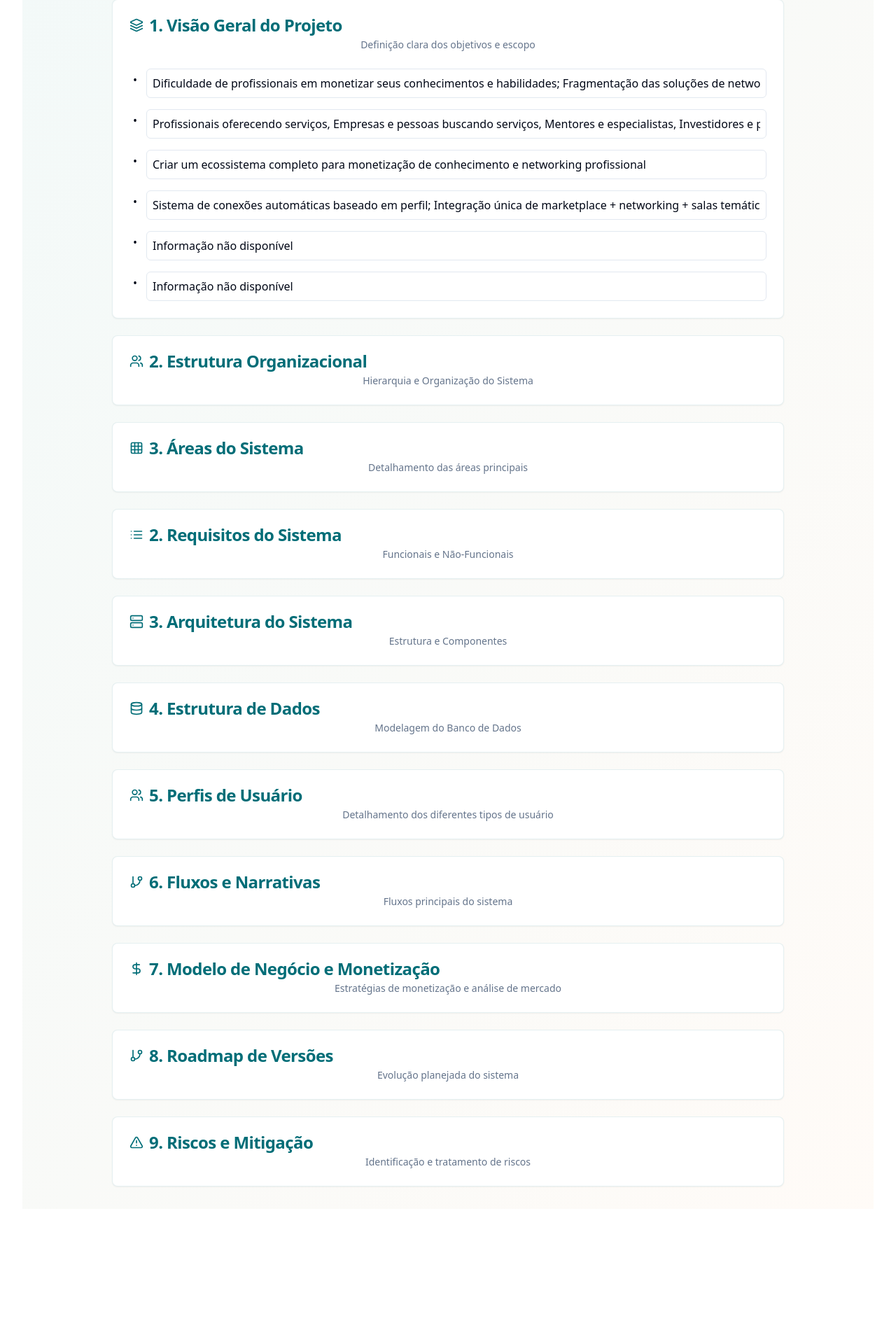
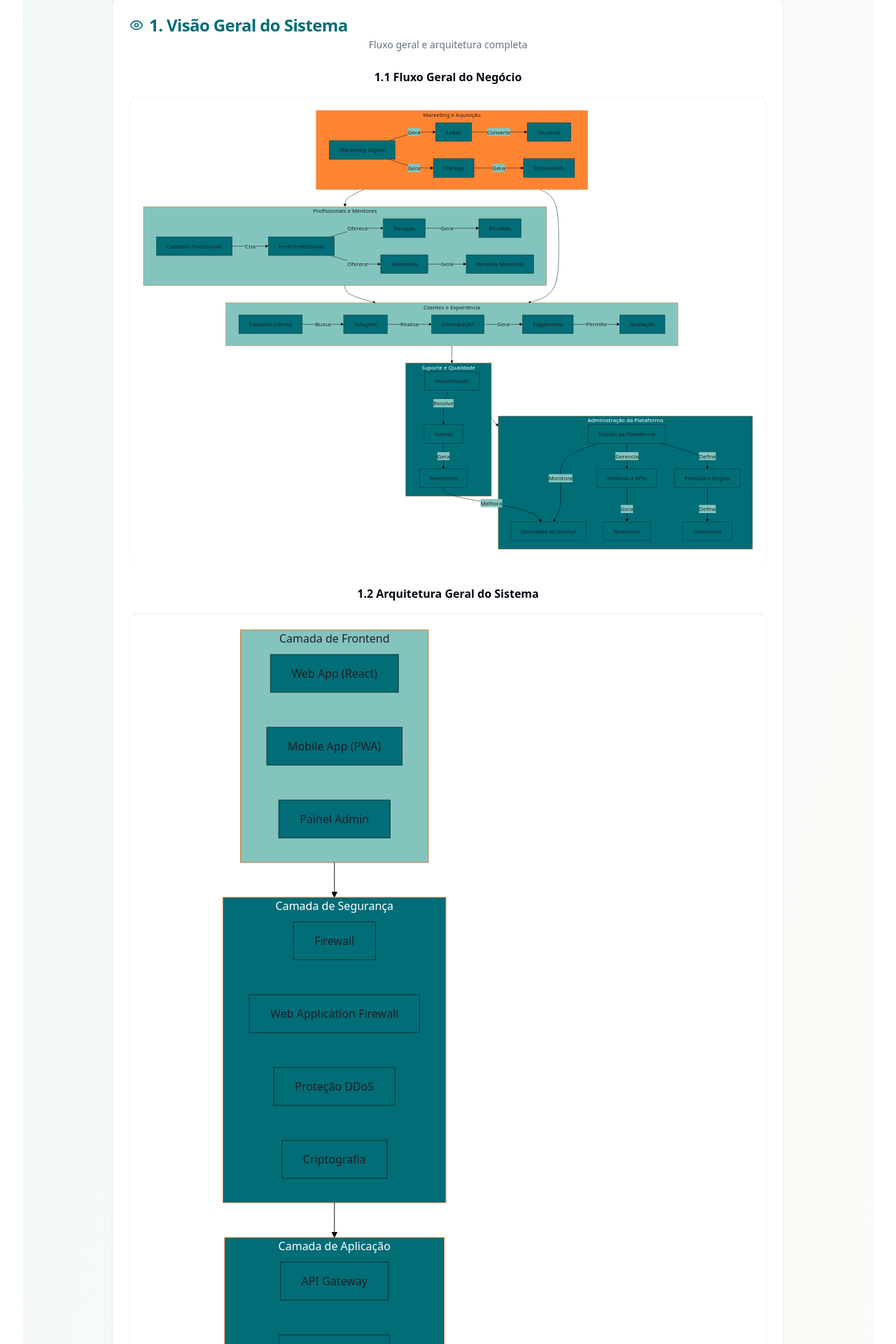
Before and after one commit to tgabriel324/criadora-rquitetura-39, a React (Vite) app: page /hello-help in a window 1280 px wide. Shown: the part 221-2141 px from the top of the page at 70% size. Before the commit the page ends 1980 px from the top, so only its background shows below. Built offline with nearby package versions, Linux system fonts and the light colour scheme.

Commit message:
Add system flow and architecture diagrams
This commit adds diagrams illustrating the overall system flow and architecture of the Hello Help platform.  These diagrams will encompass the project owner's perspective and the user experience.

```diff
--- /dev/null
+++ b/src/components/modelo/sections/GeneralVisionSection.tsx
@@ -0,0 +1,178 @@
+
+import { Eye } from "lucide-react";
+import { QuestionSection } from "../QuestionSection";
+import Mermaid from "@/components/ui/mermaid";
+
+interface GeneralVisionSectionProps {
+  isOpen: boolean;
+  onToggle: () => void;
+}
+
+export const GeneralVisionSection = ({ isOpen, onToggle }: GeneralVisionSectionProps) => {
+  const generalFlowChart = `
+%%{init: {'theme': 'base', 'themeVariables': { 'primaryColor': '#006D77', 'secondaryColor': '#83c5be', 'tertiaryColor': '#FF8533', 'primaryTextColor': '#221F26' }}}%%
+
+graph TD
+    %% Administração e Gestão
+    subgraph Admin["Administração da Plataforma"]
+        style Admin fill:#006D77,color:#fff
+        GestaoPlataforma["Gestão da Plataforma"] --> |"Gerencia"| Metricas["Métricas e KPIs"]
+        GestaoPlataforma --> |"Define"| Politicas["Políticas e Regras"]
+        GestaoPlataforma --> |"Monitora"| Qualidade["Qualidade do Serviço"]
+        Metricas --> |"Gera"| Relatorios["Relatórios"]
+        Politicas --> |"Define"| Comissoes["Comissões"]
+    end
+
+    %% Profissionais e Serviços
+    subgraph Pros["Profissionais e Mentores"]
+        style Pros fill:#83c5be,color:#221F26
+        CadastroPro["Cadastro Profissional"] --> |"Cria"| PerfilPro["Perfil Profissional"]
+        PerfilPro --> |"Oferece"| Servicos["Serviços"]
+        PerfilPro --> |"Oferece"| Mentorias["Mentorias"]
+        Servicos --> |"Gera"| Receitas["Receitas"]
+        Mentorias --> |"Gera"| ReceitasMentoria["Receitas Mentoria"]
+    end
+
+    %% Marketing e Aquisição
+    subgraph Marketing["Marketing e Aquisição"]
+        style Marketing fill:#FF8533,color:#221F26
+        Marketing_Digital["Marketing Digital"] --> |"Gera"| Leads["Leads"]
+        Leads --> |"Converte"| Usuarios["Usuários"]
+        Marketing_Digital --> |"Gera"| Trafego["Tráfego"]
+        Trafego --> |"Gera"| Conversoes["Conversões"]
+    end
+
+    %% Clientes e Experiência
+    subgraph Clientes["Clientes e Experiência"]
+        style Clientes fill:#83c5be,color:#221F26
+        CadastroCliente["Cadastro Cliente"] --> |"Busca"| Solucoes["Soluções"]
+        Solucoes --> |"Realiza"| Contratacao["Contratação"]
+        Contratacao --> |"Gera"| Pagamento["Pagamento"]
+        Pagamento --> |"Permite"| Avaliacao["Avaliação"]
+    end
+
+    %% Suporte e Qualidade
+    subgraph Suporte["Suporte e Qualidade"]
+        style Suporte fill:#006D77,color:#fff
+        AtendimentoCliente["Atendimento"] --> |"Resolve"| Tickets["Tickets"]
+        Tickets --> |"Gera"| Feedbacks["Feedbacks"]
+        Feedbacks --> |"Melhora"| Qualidade
+    end
+
+    %% Conexões entre subgrafos
+    Marketing --> Pros
+    Marketing --> Clientes
+    Pros --> Clientes
+    Clientes --> Suporte
+    Suporte --> Admin
+`;
+
+  const generalArchitectureChart = `
+%%{init: {'theme': 'base', 'themeVariables': { 'primaryColor': '#006D77', 'secondaryColor': '#83c5be', 'tertiaryColor': '#FF8533', 'primaryTextColor': '#221F26' }}}%%
+
+graph TB
+    %% Frontend Layer
+    subgraph Frontend["Camada de Frontend"]
+        style Frontend fill:#83c5be,color:#221F26
+        WebApp["Web App (React)"]
+        MobileApp["Mobile App (PWA)"]
+        AdminPanel["Painel Admin"]
+    end
+
+    %% Application Layer
+    subgraph Application["Camada de Aplicação"]
+        style Application fill:#006D77,color:#fff
+        API["API Gateway"]
+        Auth["Autenticação"]
+        ServiceLogic["Lógica de Serviços"]
+        MentorshipLogic["Lógica de Mentorias"]
+        PaymentLogic["Lógica de Pagamentos"]
+        NotificationSystem["Sistema de Notificações"]
+    end
+
+    %% Services Layer
+    subgraph Services["Camada de Serviços"]
+        style Services fill:#FF8533,color:#221F26
+        ChatService["Serviço de Chat"]
+        VideoService["Serviço de Video"]
+        EmailService["Serviço de Email"]
+        PaymentProcessor["Processador de Pagamentos"]
+        StorageService["Serviço de Armazenamento"]
+        Analytics["Analytics"]
+    end
+
+    %% Data Layer
+    subgraph Data["Camada de Dados"]
+        style Data fill:#83c5be,color:#221F26
+        MainDB["Banco Principal"]
+        CacheDB["Cache"]
+        MessageQueue["Fila de Mensagens"]
+        FileStorage["Armazenamento de Arquivos"]
+    end
+
+    %% Security Layer
+    subgraph Security["Camada de Segurança"]
+        style Security fill:#006D77,color:#fff
+        Firewall["Firewall"]
+        WAF["Web Application Firewall"]
+        DDoS["Proteção DDoS"]
+        Encryption["Criptografia"]
+    end
+
+    %% Connections
+    Frontend --> Security
+    Security --> Application
+    Application --> Services
+    Services --> Data
+    Application --> Data
+`;
+
+  return (
+    <QuestionSection
+      title="1. Visão Geral do Sistema"
+      description="Fluxo geral e arquitetura completa"
+      icon={Eye}
+      isOpen={isOpen}
+      onToggle={onToggle}
+    >
+      <div className="space-y-8">
+        <div>
+          <h3 className="font-semibold mb-4">1.1 Fluxo Geral do Negócio</h3>
+          <div className="bg-white p-4 rounded-lg shadow-inner">
+            <Mermaid chart={generalFlowChart} />
+          </div>
+        </div>
+
+        <div>
+          <h3 className="font-semibold mb-4">1.2 Arquitetura Geral do Sistema</h3>
+          <div className="bg-white p-4 rounded-lg shadow-inner">
+            <Mermaid chart={generalArchitectureChart} />
+          </div>
+        </div>
+
+        <div className="grid md:grid-cols-2 gap-6">
+          <div>
+            <h3 className="font-semibold mb-3">Principais Stakeholders</h3>
+            <div className="space-y-2 text-sm text-gray-600">
+              <p className="p-2 bg-white rounded border">Administração da Plataforma</p>
+              <p className="p-2 bg-white rounded border">Profissionais e Mentores</p>
+              <p className="p-2 bg-white rounded border">Clientes</p>
+              <p className="p-2 bg-white rounded border">Equipe de Marketing</p>
+              <p className="p-2 bg-white rounded border">Suporte e Atendimento</p>
+            </div>
+          </div>
+          <div>
+            <h3 className="font-semibold mb-3">Componentes Principais</h3>
+            <div className="space-y-2 text-sm text-gray-600">
+              <p className="p-2 bg-white rounded border">Frontend e Apps</p>
+              <p className="p-2 bg-white rounded border">APIs e Serviços</p>
+              <p className="p-2 bg-white rounded border">Banco de Dados</p>
+              <p className="p-2 bg-white rounded border">Serviços de Terceiros</p>
+              <p className="p-2 bg-white rounded border">Camada de Segurança</p>
+            </div>
+          </div>
+        </div>
+      </div>
+    </QuestionSection>
+  );
+};
--- a/src/pages/HelloHelp.tsx
+++ b/src/pages/HelloHelp.tsx
@@ -1,6 +1,7 @@
 
 import { useState } from "react";
 import { VisionSection } from "@/components/modelo/sections/VisionSection";
+import { GeneralVisionSection } from "@/components/modelo/sections/GeneralVisionSection";
 import { OrganizationalSection } from "@/components/modelo/sections/OrganizationalSection";
 import { SystemAreasSection } from "@/components/modelo/sections/SystemAreasSection";
 import { RequirementsSection } from "@/components/modelo/sections/RequirementsSection";
@@ -14,7 +15,8 @@ import { RisksSection } from "@/components/modelo/sections/RisksSection";
 
 const HelloHelp = () => {
   const [openSections, setOpenSections] = useState<{ [key: string]: boolean }>({
-    vision: true,
+    generalVision: true,
+    vision: false,
     organization: false,
     areas: false,
     requirements: false,
@@ -51,6 +53,11 @@ const HelloHelp = () => {
         </div>
 
         <div className="space-y-6">
+          <GeneralVisionSection
+            isOpen={openSections.generalVision}
+            onToggle={() => toggleSection("generalVision")}
+          />
+
           <VisionSection
             isOpen={openSections.vision}
             onToggle={() => toggleSection("vision")}
```
